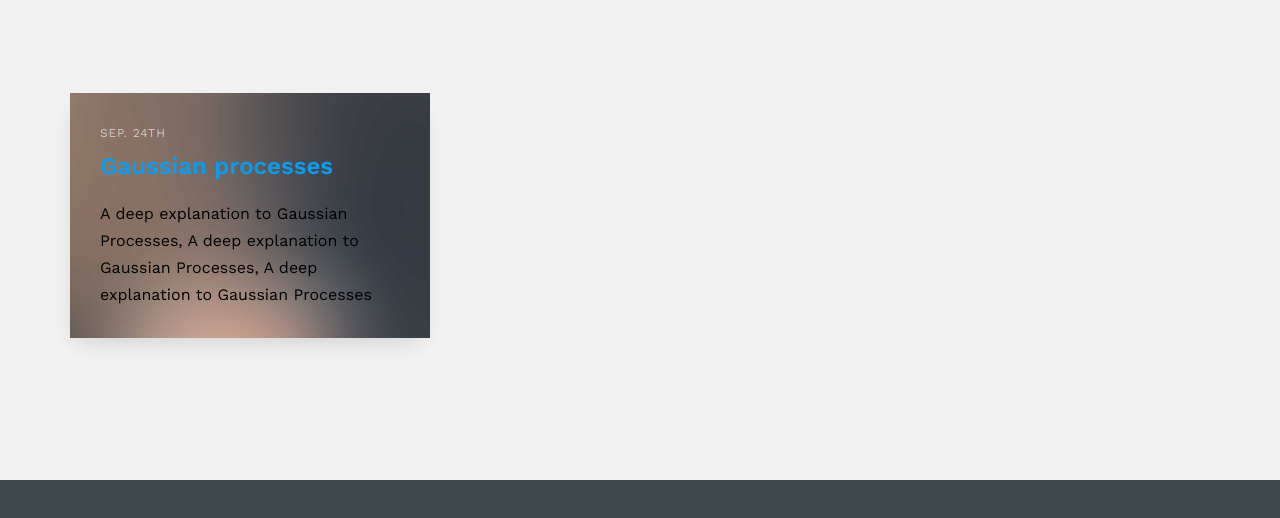
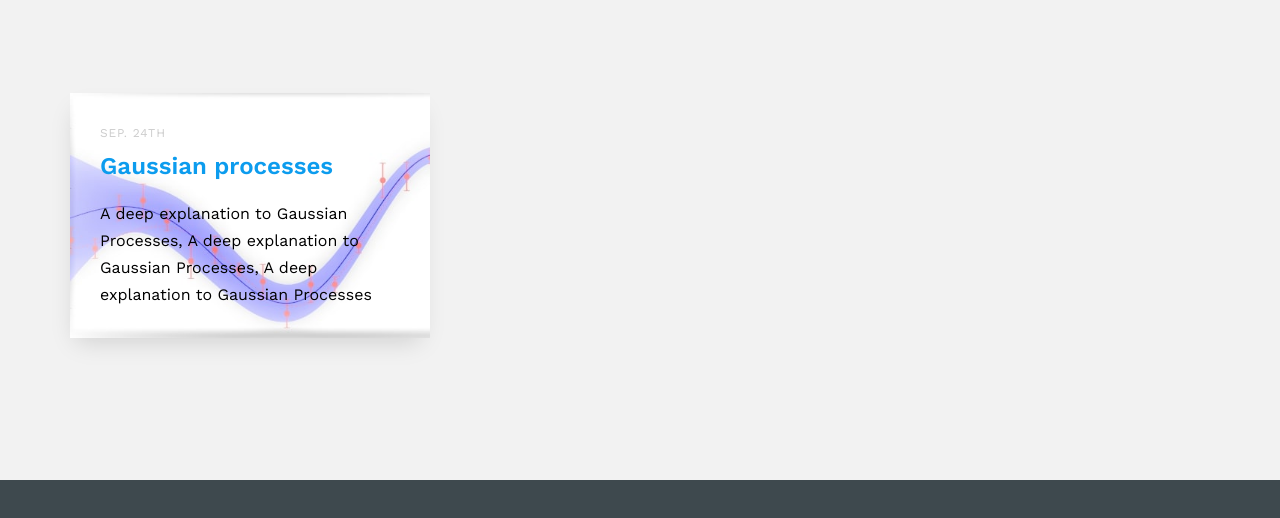
Before and after one commit to TristanBertin/tristanbertin.github.io, a plain HTML site: page index.html in a window 1280 px wide. Shown: the part 748-1266 px from the top of the page. Drawn offline with nearby package versions, Linux system fonts and the light colour scheme; a web font is replaced by a local one.

Commit message:
Update style.css

```diff
--- a/css/style.css
+++ b/css/style.css
@@ -648,7 +648,7 @@ h1, h2, h3, h4, h5, h6, figure {
   -webkit-transition: 0.3s;
   -o-transition: 0.3s;
   transition: 0.3s;
-  background: url("index_img/img_bg_1.jpg");
+  background: url("index_img/GP.jpg");
   background-size: cover;
 
 }
```
